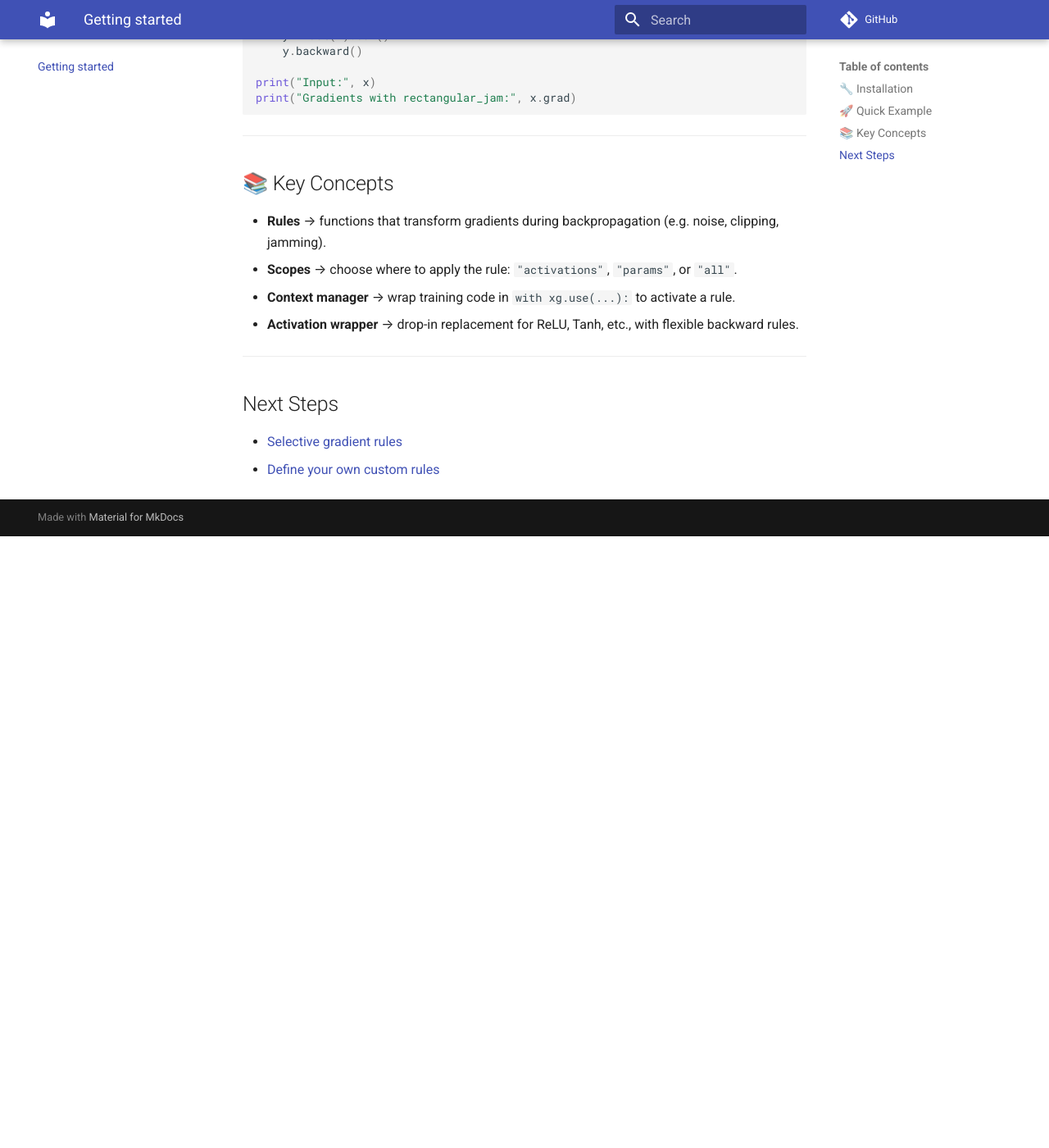
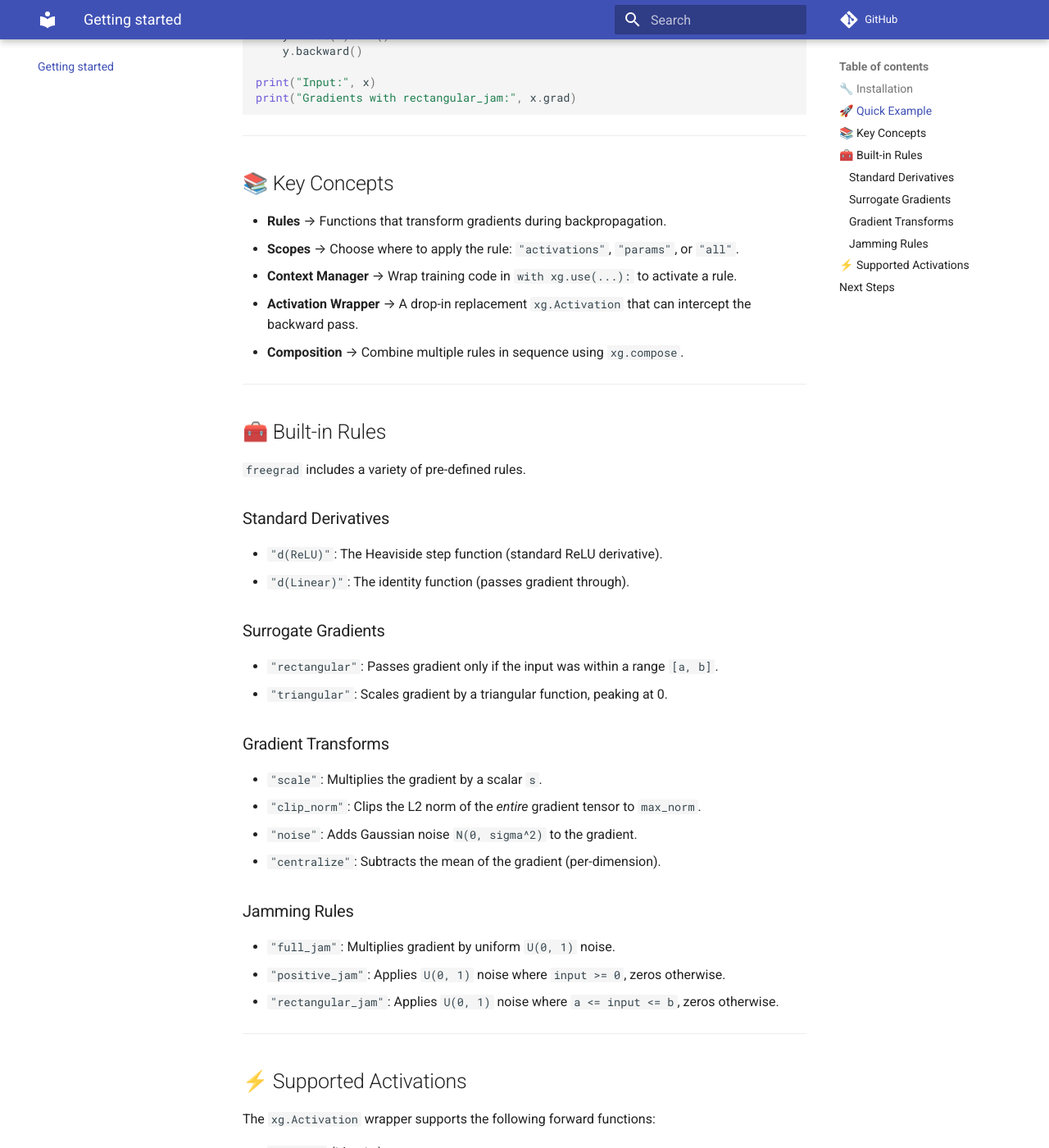
Before and after one commit to tbox98/FreeGrad, an MkDocs documentation site: the page built from docs/getting-started.md, in a window 1280 px wide and 1400 px high, scrolled down 837 px. Shown: the whole window at 82% size. Built offline with MkDocs 1.6.1 and Material for MkDocs 9.7.7, drawn with Linux system fonts in a browser that asks for light colours; comment, search, counter and statistics services are not loaded; before the commit the page ends 1491 px from its top, so only the background shows below that; some of the changed text lies outside the part shown.

Commit message:
Updated getting started doc

```diff
--- a/docs/getting-started.md
+++ b/docs/getting-started.md
@@ -42,10 +42,58 @@ print("Gradients with rectangular_jam:", x.grad)
 
 ## 📚 Key Concepts
 
-- **Rules** → functions that transform gradients during backpropagation (e.g. noise, clipping, jamming).
-- **Scopes** → choose where to apply the rule: `"activations"`, `"params"`, or `"all"`.
-- **Context manager** → wrap training code in `with xg.use(...):` to activate a rule.
-- **Activation wrapper** → drop-in replacement for ReLU, Tanh, etc., with flexible backward rules.
+  - **Rules** → Functions that transform gradients during backpropagation.
+  - **Scopes** → Choose where to apply the rule: `"activations"`, `"params"`, or `"all"`.
+  - **Context Manager** → Wrap training code in `with xg.use(...):` to activate a rule.
+  - **Activation Wrapper** → A drop-in replacement `xg.Activation` that can intercept the backward pass.
+  - **Composition** → Combine multiple rules in sequence using `xg.compose`.
+
+---
+
+## 🧰 Built-in Rules
+
+`freegrad` includes a variety of pre-defined rules.
+
+### Standard Derivatives
+
+  * `"d(ReLU)"`: The Heaviside step function (standard ReLU derivative).
+  * `"d(Linear)"`: The identity function (passes gradient through).
+
+### Surrogate Gradients
+
+  * `"rectangular"`: Passes gradient only if the input was within a range `[a, b]`.
+  * `"triangular"`: Scales gradient by a triangular function, peaking at 0.
+
+### Gradient Transforms
+
+  * `"scale"`: Multiplies the gradient by a scalar `s`.
+  * `"clip_norm"`: Clips the L2 norm of the *entire* gradient tensor to `max_norm`.
+  * `"noise"`: Adds Gaussian noise `N(0, sigma^2)` to the gradient.
+  * `"centralize"`: Subtracts the mean of the gradient (per-dimension).
+
+### Jamming Rules
+
+  * `"full_jam"`: Multiplies gradient by uniform `U(0, 1)` noise.
+  * `"positive_jam"`: Applies `U(0, 1)` noise where `input >= 0`, zeros otherwise.
+  * `"rectangular_jam"`: Applies `U(0, 1)` noise where `a <= input <= b`, zeros otherwise.
+
+---
+
+## ⚡ Supported Activations
+
+The `xg.Activation` wrapper supports the following forward functions:
+
+  * `"Linear"` (Identity)
+  * `"ReLU"`
+  * `"ReLU6"`
+  * `"LeakyReLU"`
+  * `"ELU"`
+  * `"Tanh"`
+  * `"Logistic"` (Sigmoid)
+  * `"SiLU"`
+  * `"GELU"`
+  * `"Softplus"`
+  * `"Heaviside"`
 
 ---
 
```
